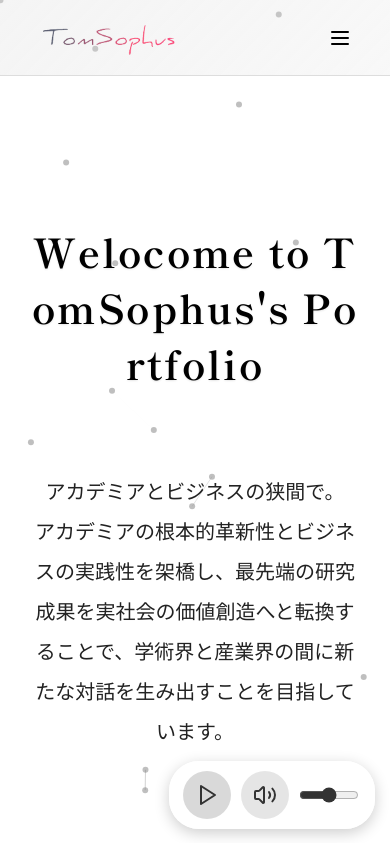
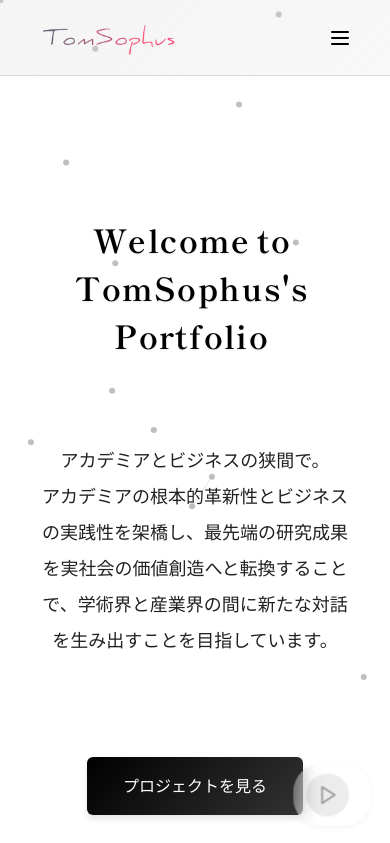
Before and after one commit to TomSophus/portfolio3, a Next.js app: page / in a window 390 px wide. Shown: the top 843 px of the page. Built offline with nearby package versions, Linux system fonts and the light colour scheme.

Commit message:
BGM変更。再生ボタンの改良。

```diff
--- a/app/globals.css
+++ b/app/globals.css
@@ -87,6 +87,13 @@ a {
   input[type="range"] {
     touch-action: manipulation !important;
     -webkit-tap-highlight-color: transparent !important;
+  }
+
+  /* タイトル表示の改善 */
+  h1 span {
+    display: inline-block;
+    word-break: keep-all;
+    white-space: normal;
   }
 }
 
@@ -191,6 +198,12 @@ button,
 @media (hover: none) and (pointer: coarse) {
   .audio-player {
     transform: scale(1.2);
+    opacity: 0.7;
+  }
+
+  .audio-player.active {
+    opacity: 1;
+    transform: scale(1.2);
   }
 
   .audio-player button {
@@ -198,3 +211,12 @@ button,
     min-height: 48px !important;
   }
 }
+
+.audio-player {
+  transition: opacity 0.5s ease, transform 0.3s ease, background-color 0.3s ease, box-shadow 0.3s ease !important;
+}
+
+.audio-player:hover {
+  opacity: 1 !important;
+  transform: scale(1) !important;
+}
--- a/app/page.tsx
+++ b/app/page.tsx
@@ -7,7 +7,23 @@ export default function Home() {
   const [mounted, setMounted] = useState(false)
   const [titleVisible, setTitleVisible] = useState(false)
   const [titleLetters, setTitleLetters] = useState<{ char: string; visible: boolean; opacity: number }[]>([])
-  const titleText = "Welocome to TomSophus's Portfolio"
+  const titleText = "Welcome to TomSophus's Portfolio"
+  const [isMobile, setIsMobile] = useState(false)
+
+  useEffect(() => {
+    const checkIfMobile = () => {
+      setIsMobile(window.innerWidth <= 768)
+    }
+
+    // 初期チェック
+    checkIfMobile()
+
+    // リサイズイベントのリスナーを追加
+    window.addEventListener("resize", checkIfMobile)
+
+    // クリーンアップ
+    return () => window.removeEventListener("resize", checkIfMobile)
+  }, [])
 
   useEffect(() => {
     setMounted(true)
@@ -83,6 +99,67 @@ export default function Home() {
     return array
   }
 
+  // タイトルを単語ごとに分割して表示する関数
+  const renderTitle = () => {
+    // タイトルを単語ごとに分割
+    const words = titleText.split(" ")
+
+    // 単語ごとにスパンで囲む
+    return (
+      <h1
+        style={{
+          fontSize: isMobile ? "32px" : "40px",
+          marginBottom: "80px",
+          fontWeight: "700",
+          letterSpacing: "0.05em",
+          textShadow: "0 1px 2px rgba(0, 0, 0, 0.1)",
+          lineHeight: "1.4",
+          position: "relative",
+          display: "inline-block",
+          minHeight: "60px", // タイトルの高さを確保
+          maxWidth: "100%", // 最大幅を設定
+          wordBreak: "keep-all", // 単語の途中での改行を防止
+          overflowWrap: "break-word", // 長い単語は必要に応じて折り返す
+        }}
+      >
+        {words.map((word, wordIndex) => (
+          <span
+            key={wordIndex}
+            style={{
+              display: "inline-block",
+              marginRight: "0.2em", // 単語間のスペース
+              marginBottom: "0.1em", // 行間の調整
+            }}
+          >
+            {word.split("").map((char, charIndex) => {
+              const index = titleText.indexOf(word) + charIndex
+              const letter = titleLetters[index] || { visible: false, opacity: 0 }
+
+              return (
+                <span
+                  key={charIndex}
+                  style={{
+                    display: "inline-block",
+                    opacity: letter.visible ? letter.opacity : 0,
+                    transform: letter.visible
+                      ? `translateY(0) scale(1)`
+                      : `translateY(${Math.random() * 20 - 10}px) scale(0.8)`,
+                    transition: `opacity 0.5s ease, transform 0.5s ease`,
+                    color: letter.visible ? "#000" : "#999",
+                    textShadow: letter.visible ? "0 1px 2px rgba(0, 0, 0, 0.1)" : "none",
+                    filter: letter.visible ? "blur(0px)" : "blur(2px)",
+                  }}
+                >
+                  {char}
+                </span>
+              )
+            })}
+          </span>
+        ))}
+      </h1>
+    )
+  }
+
   return (
     <div
       style={{
@@ -98,44 +175,12 @@ export default function Home() {
           textAlign: "center",
         }}
       >
-        <h1
-          style={{
-            fontSize: "40px",
-            marginBottom: "80px",
-            fontWeight: "700",
-            letterSpacing: "0.05em",
-            textShadow: "0 1px 2px rgba(0, 0, 0, 0.1)",
-            lineHeight: "1.4",
-            position: "relative",
-            display: "inline-block",
-            minHeight: "60px", // タイトルの高さを確保
-          }}
-        >
-          <span style={{ position: "relative", display: "inline-block" }}>
-            {titleLetters.map((letter, index) => (
-              <span
-                key={index}
-                style={{
-                  display: "inline-block",
-                  opacity: letter.visible ? letter.opacity : 0,
-                  transform: letter.visible
-                    ? `translateY(0) scale(1)`
-                    : `translateY(${Math.random() * 20 - 10}px) scale(0.8)`,
-                  transition: `opacity 0.5s ease, transform 0.5s ease`,
-                  color: letter.visible ? "#000" : "#999",
-                  textShadow: letter.visible ? "0 1px 2px rgba(0, 0, 0, 0.1)" : "none",
-                  filter: letter.visible ? "blur(0px)" : "blur(2px)",
-                }}
-              >
-                {letter.char === " " ? "\u00A0" : letter.char}
-              </span>
-            ))}
-          </span>
-        </h1>
+        {/* 単語ごとに分割して表示するタイトル */}
+        {renderTitle()}
 
         <p
           style={{
-            fontSize: "20px",
+            fontSize: isMobile ? "18px" : "20px",
             marginBottom: "100px",
             maxWidth: "800px", // 幅を広げる
             margin: "0 auto 100px",
@@ -144,6 +189,7 @@ export default function Home() {
             opacity: titleVisible ? 1 : 0,
             transform: titleVisible ? "translateY(0)" : "translateY(20px)",
             transition: "opacity 1s ease 1.5s, transform 1s ease 1.5s",
+            padding: "0 10px", // モバイル表示時の余白を追加
           }}
         >
           アカデミアとビジネスの狭間で。
@@ -223,7 +269,7 @@ export default function Home() {
       <div
         style={{
           display: "grid",
-          gridTemplateColumns: "1fr 1fr",
+          gridTemplateColumns: isMobile ? "1fr" : "1fr 1fr",
           gap: "40px",
           maxWidth: "1200px", // 幅を広げる
           margin: "0 auto 80px",
--- a/app/works/page.tsx
+++ b/app/works/page.tsx
@@ -32,7 +32,7 @@ export default function WorksPage() {
           }}
         >
           <h1 style={{ fontSize: "32px", fontWeight: "bold", marginBottom: "16px" }}>Works</h1>
-          <p style={{ fontSize: "18px", color: "#666" }}>これまでに手がけたプロジェクトとポートフォリオ</p>
+          <p style={{ fontSize: "18px", color: "#666" }}>これまでに手がけたプロジェクトとポ   トフォリオ</p>
         </div>
 
         <div
--- a/components/audio-player.tsx
+++ b/components/audio-player.tsx
@@ -14,6 +14,8 @@ export default function AudioPlayer() {
   const [isMobile, setIsMobile] = useState(false)
   const playerRef = useRef<HTMLDivElement>(null)
   const [isVolumeChanging, setIsVolumeChanging] = useState(false)
+  const [isActive, setIsActive] = useState(true)
+  const timeoutRef = useRef<NodeJS.Timeout | null>(null)
 
   useEffect(() => {
     const checkIfMobile = () => {
@@ -31,8 +33,8 @@ export default function AudioPlayer() {
   }, [])
 
   useEffect(() => {
-    // オーディオ要素の作成
-    const audio = new Audio("/audio/ambient-bgm.mp3")
+    // オーディオ要素の作成 - 新しいファイル名に更新
+    const audio = new Audio("/audio/maou_bgm_healing17.mp3")
     audio.loop = true
     audio.volume = isMuted ? 0 : volume
     audioRef.current = audio
@@ -77,11 +79,59 @@ export default function AudioPlayer() {
     audioRef.current.volume = isMuted ? 0 : volume
   }, [volume, isMuted])
 
+  // 非アクティブ状態を管理するタイマー
+  useEffect(() => {
+    const startInactivityTimer = () => {
+      // 既存のタイマーをクリア
+      if (timeoutRef.current) {
+        clearTimeout(timeoutRef.current)
+      }
+
+      // 新しいタイマーを設定（3秒後に非アクティブ状態に）
+      timeoutRef.current = setTimeout(() => {
+        setIsActive(false)
+      }, 3000)
+    }
+
+    // 初期タイマーを開始
+    startInactivityTimer()
+
+    // マウス移動やタッチでタイマーをリセット
+    const handleActivity = () => {
+      setIsActive(true)
+      startInactivityTimer()
+    }
+
+    // イベントリスナーを追加
+    window.addEventListener("mousemove", handleActivity)
+    window.addEventListener("touchstart", handleActivity)
+    window.addEventListener("click", handleActivity)
+
+    // クリーンアップ
+    return () => {
+      if (timeoutRef.current) {
+        clearTimeout(timeoutRef.current)
+      }
+      window.removeEventListener("mousemove", handleActivity)
+      window.removeEventListener("touchstart", handleActivity)
+      window.removeEventListener("click", handleActivity)
+    }
+  }, [])
+
   // 再生/一時停止の切り替え - タッチイベントとクリックイベントの両方を処理
   const togglePlay = (e: React.MouseEvent | React.TouchEvent) => {
     e.preventDefault() // デフォルトの動作を防止
     e.stopPropagation() // イベントの伝播を停止
     setIsPlaying(!isPlaying)
+    setIsActive(true) // 操作時にアクティブ状態に
+
+    // 非アクティブタイマーをリセット
+    if (timeoutRef.current) {
+      clearTimeout(timeoutRef.current)
+    }
+    timeoutRef.current = setTimeout(() => {
+      setIsActive(false)
+    }, 3000)
   }
 
   // ミュート切り替え - タッチイベントとクリックイベントの両方を処理
@@ -89,6 +139,15 @@ export default function AudioPlayer() {
     e.preventDefault() // デフォルトの動作を防止
     e.stopPropagation() // イベントの伝播を停止
     setIsMuted(!isMuted)
+    setIsActive(true) // 操作時にアクティブ状態に
+
+    // 非アクティブタイマーをリセット
+    if (timeoutRef.current) {
+      clearTimeout(timeoutRef.current)
+    }
+    timeoutRef.current = setTimeout(() => {
+      setIsActive(false)
+    }, 3000)
   }
 
   // 音量変更
@@ -98,11 +157,13 @@ export default function AudioPlayer() {
     if (newVolume > 0 && isMuted) {
       setIsMuted(false)
     }
+    setIsActive(true) // 操作時にアクティブ状態に
   }
 
   // 音量スライダーの操作開始
   const handleVolumeChangeStart = () => {
     setIsVolumeChanging(true)
+    setIsActive(true) // 操作時にアクティブ状態に
   }
 
   // 音量スライダーの操作終了
@@ -110,7 +171,32 @@ export default function AudioPlayer() {
     // 少し遅延を入れて、タッチイベントが完全に終了するのを待つ
     setTimeout(() => {
       setIsVolumeChanging(false)
+
+      // 非アクティブタイマーをリセット
+      if (timeoutRef.current) {
+        clearTimeout(timeoutRef.current)
+      }
+      timeoutRef.current = setTimeout(() => {
+        setIsActive(false)
+      }, 3000)
     }, 100)
+  }
+
+  // プレーヤーにマウスが乗ったときの処理
+  const handlePlayerHover = () => {
+    setIsActive(true)
+    if (timeoutRef.current) {
+      clearTimeout(timeoutRef.current)
+    }
+  }
+
+  // プレーヤーからマウスが離れたときの処理
+  const handlePlayerLeave = () => {
+    if (!isVolumeChanging) {
+      timeoutRef.current = setTimeout(() => {
+        setIsActive(false)
+      }, 1000) // マウスが離れたら1秒後に非アクティブに
+    }
   }
 
   return (
@@ -125,21 +211,24 @@ export default function AudioPlayer() {
         display: "flex",
         alignItems: "center",
         gap: "10px",
-        background: "rgba(255, 255, 255, 0.95)",
+        background: isActive ? "rgba(255, 255, 255, 0.95)" : "rgba(255, 255, 255, 0.6)",
         backdropFilter: "blur(10px)",
         padding: isMobile ? "10px 14px" : "8px 12px",
         borderRadius: "30px",
-        boxShadow: "0 4px 15px rgba(0, 0, 0, 0.2)",
-        transition: "all 0.3s ease",
-        pointerEvents: "auto", // 明示的にポインターイベントを有効化
+        boxShadow: isActive ? "0 4px 15px rgba(0, 0, 0, 0.2)" : "0 2px 8px rgba(0, 0, 0, 0.1)",
+        transition: "all 0.3s ease, opacity 0.5s ease, transform 0.3s ease",
+        pointerEvents: "auto",
+        opacity: isActive ? 1 : 0.5,
+        transform: isActive ? "scale(1)" : "scale(0.9)",
       }}
-      onMouseEnter={() => !isVolumeChanging && setShowVolumeControl(true)}
-      onMouseLeave={() => !isVolumeChanging && setShowVolumeControl(false)}
+      onMouseEnter={handlePlayerHover}
+      onMouseLeave={handlePlayerLeave}
+      onTouchStart={handlePlayerHover}
     >
       {/* 再生/一時停止ボタン */}
       <button
         onClick={togglePlay}
-        onTouchEnd={togglePlay} // タッチイベントを明示的に処理
+        onTouchEnd={togglePlay}
         disabled={!isLoaded}
         style={{
           background: "none",
@@ -154,30 +243,31 @@ export default function AudioPlayer() {
           backgroundColor: isPlaying ? "rgba(0, 0, 0, 0.1)" : "rgba(0, 0, 0, 0.15)",
           transition: "all 0.2s ease",
           WebkitTapHighlightColor: "transparent",
-          pointerEvents: "auto", // 明示的にポインターイベントを有効化
-          touchAction: "manipulation", // タッチアクションを最適化
-          position: "relative", // z-indexを有効にするために必要
-          zIndex: 100000, // 最前面に表示
+          pointerEvents: "auto",
+          touchAction: "manipulation",
+          position: "relative",
+          zIndex: 100000,
         }}
         aria-label={isPlaying ? "音楽を一時停止" : "音楽を再生"}
       >
         {isPlaying ? <Pause size={isMobile ? 24 : 18} color="#333" /> : <Play size={isMobile ? 24 : 18} color="#333" />}
       </button>
 
-      {/* 音量コントロール - 常に表示するように変更 */}
+      {/* 音量コントロール - アクティブ時のみ表示 */}
       <div
         style={{
           display: "flex",
           alignItems: "center",
           gap: "8px",
           overflow: "hidden",
-          width: isMobile ? "120px" : "120px", // 常に表示
-          transition: "width 0.3s ease",
+          width: isActive ? (isMobile ? "120px" : "120px") : "0px",
+          opacity: isActive ? 1 : 0,
+          transition: "width 0.3s ease, opacity 0.3s ease",
         }}
       >
         <button
           onClick={toggleMute}
-          onTouchEnd={toggleMute} // タッチイベントを明示的に処理
+          onTouchEnd={toggleMute}
           style={{
             background: "none",
             border: "none",
@@ -192,10 +282,11 @@ export default function AudioPlayer() {
             flexShrink: 0,
             transition: "all 0.2s ease",
             WebkitTapHighlightColor: "transparent",
-            pointerEvents: "auto", // 明示的にポインターイベントを有効化
-            touchAction: "manipulation", // タッチアクションを最適化
-            position: "relative", // z-indexを有効にするために必要
-            zIndex: 100000, // 最前面に表示
+            pointerEvents: "auto",
+            touchAction: "manipulation",
+            position: "relative",
+            zIndex: 100000,
+            opacity: isActive ? 1 : 0,
           }}
           aria-label={isMuted ? "ミュート解除" : "ミュート"}
         >
@@ -206,7 +297,7 @@ export default function AudioPlayer() {
           )}
         </button>
 
-        {/* 音量スライダー - 常に表示 */}
+        {/* 音量スライダー - アクティブ時のみ表示 */}
         <input
           type="range"
           min="0"
@@ -220,13 +311,14 @@ export default function AudioPlayer() {
           onTouchEnd={handleVolumeChangeEnd}
           style={{
             width: "100%",
-            opacity: 1, // 常に表示
+            opacity: isActive ? 1 : 0,
             accentColor: "#333",
             height: isMobile ? "36px" : "auto",
-            pointerEvents: "auto", // 明示的にポインターイベントを有効化
-            touchAction: "manipulation", // タッチアクションを最適化
-            position: "relative", // z-indexを有効にするために必要
-            zIndex: 100000, // 最前面に表示
+            pointerEvents: isActive ? "auto" : "none",
+            touchAction: "manipulation",
+            position: "relative",
+            zIndex: 100000,
+            transition: "opacity 0.3s ease",
           }}
           aria-label="音量"
         />
```
Also changed, not shown: 1 other file (tests, documents, lock files or other folders).
